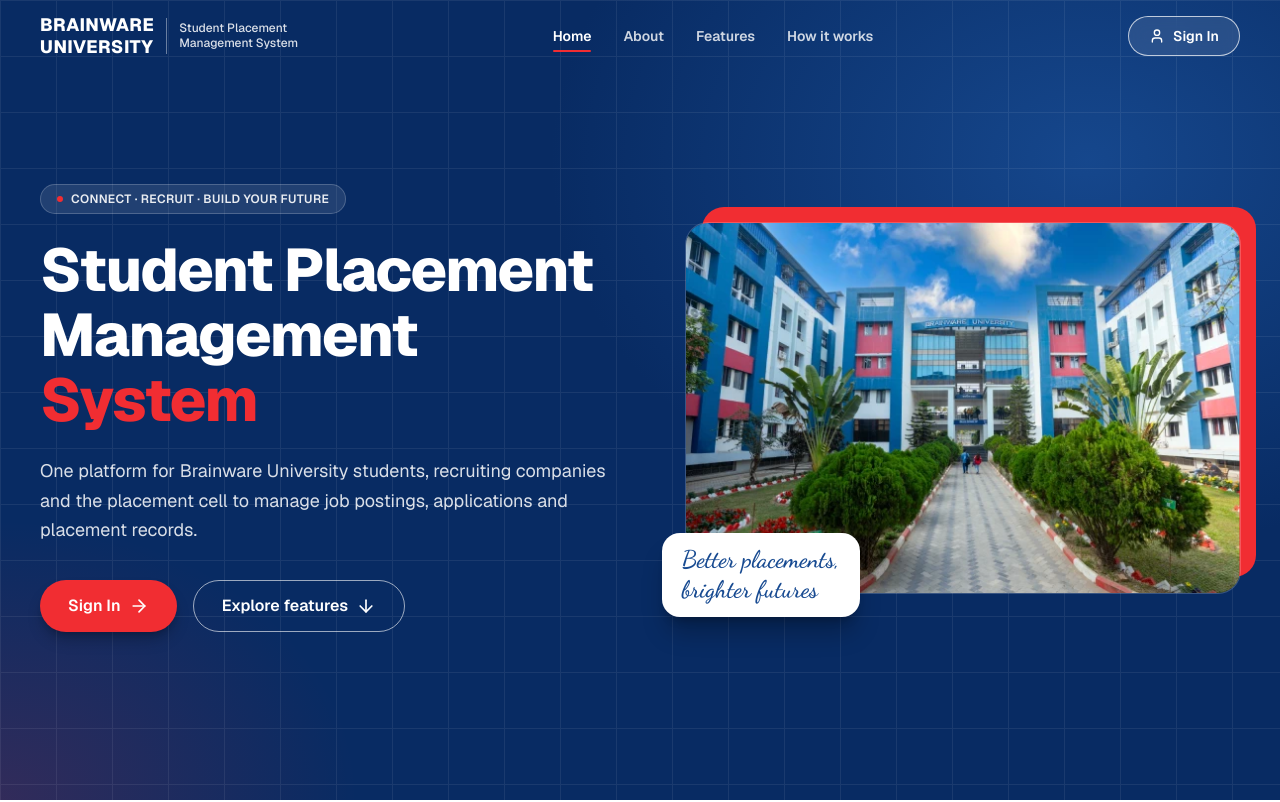
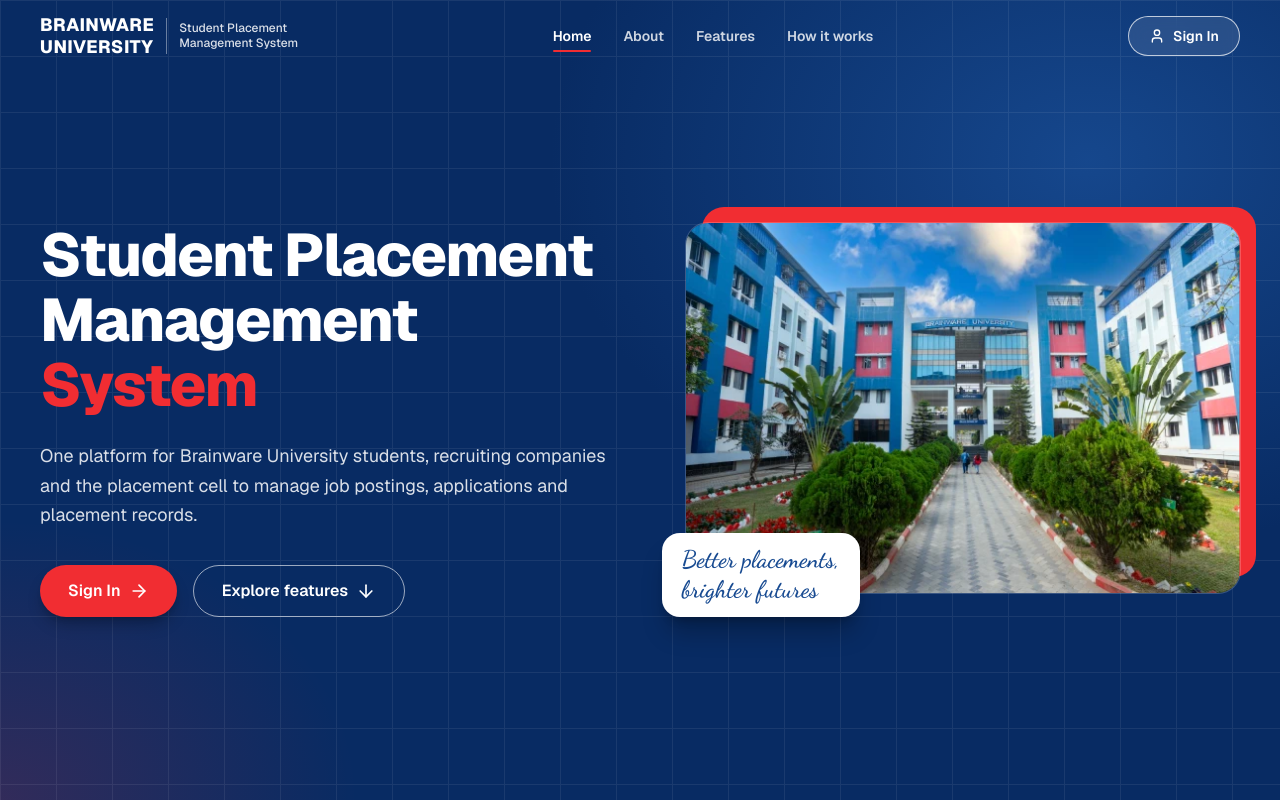
Before and after one commit to Kalyan-github-4/Student-Placement-Management-System, a Next.js app: page / in a window 1280 px wide. Shown: the top 802 px of the page. Built offline with nearby package versions, Linux system fonts and the light colour scheme.

Commit message:
style(landing): remove tagline pill from hero

```diff
--- a/components/landing/hero.tsx
+++ b/components/landing/hero.tsx
@@ -29,11 +29,6 @@ export function Hero() {
 
       <div className="mx-auto grid max-w-7xl items-center gap-14 px-6 pt-32 pb-20 sm:px-10 sm:pt-36 lg:min-h-[min(100svh,56rem)] lg:grid-cols-[1.05fr_1fr] lg:gap-16 lg:pt-28 lg:pb-24">
         <div>
-          <p className="inline-flex items-center gap-2 rounded-full border border-white/20 bg-white/10 px-4 py-1.5 text-xs font-semibold tracking-wide text-white/90 uppercase">
-            <span className="h-1.5 w-1.5 rounded-full bg-[#F12D32]" />
-            Connect &middot; Recruit &middot; Build your future
-          </p>
-
           <h1 className="mt-6 text-4xl leading-[1.08] font-extrabold tracking-tight text-balance sm:text-5xl lg:text-6xl">
             Student Placement Management{" "}
             <span className="text-[#F12D32]">System</span>
```
